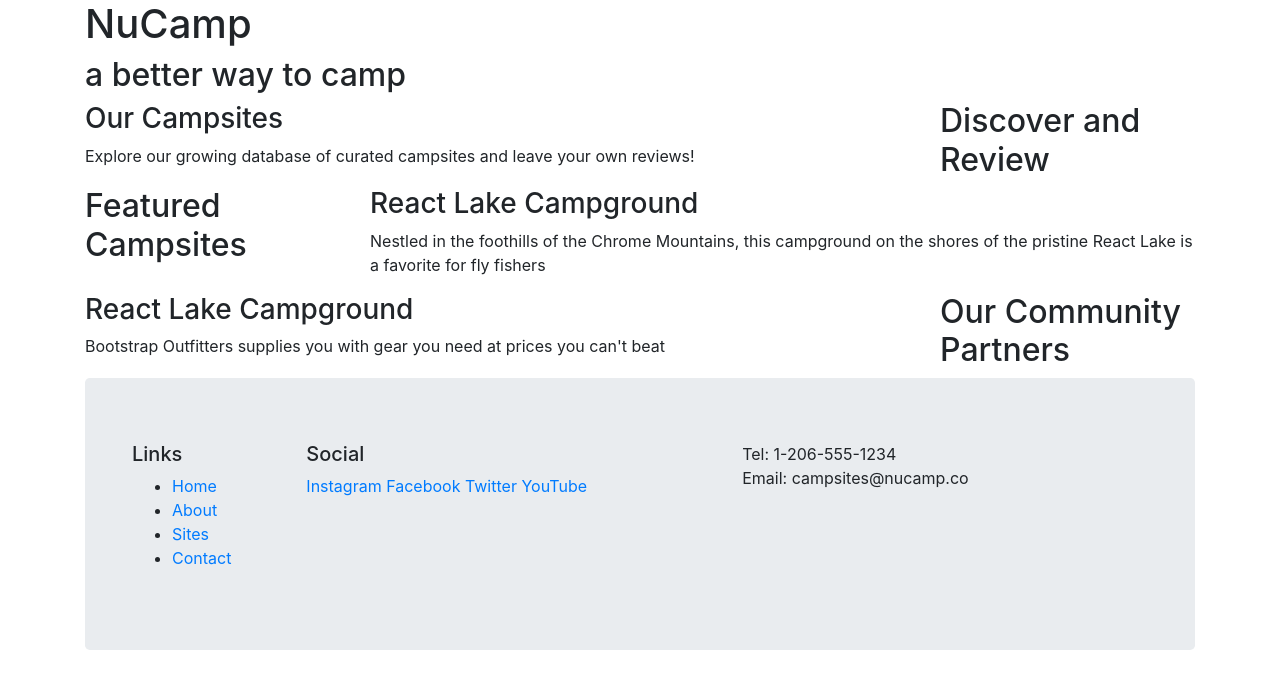
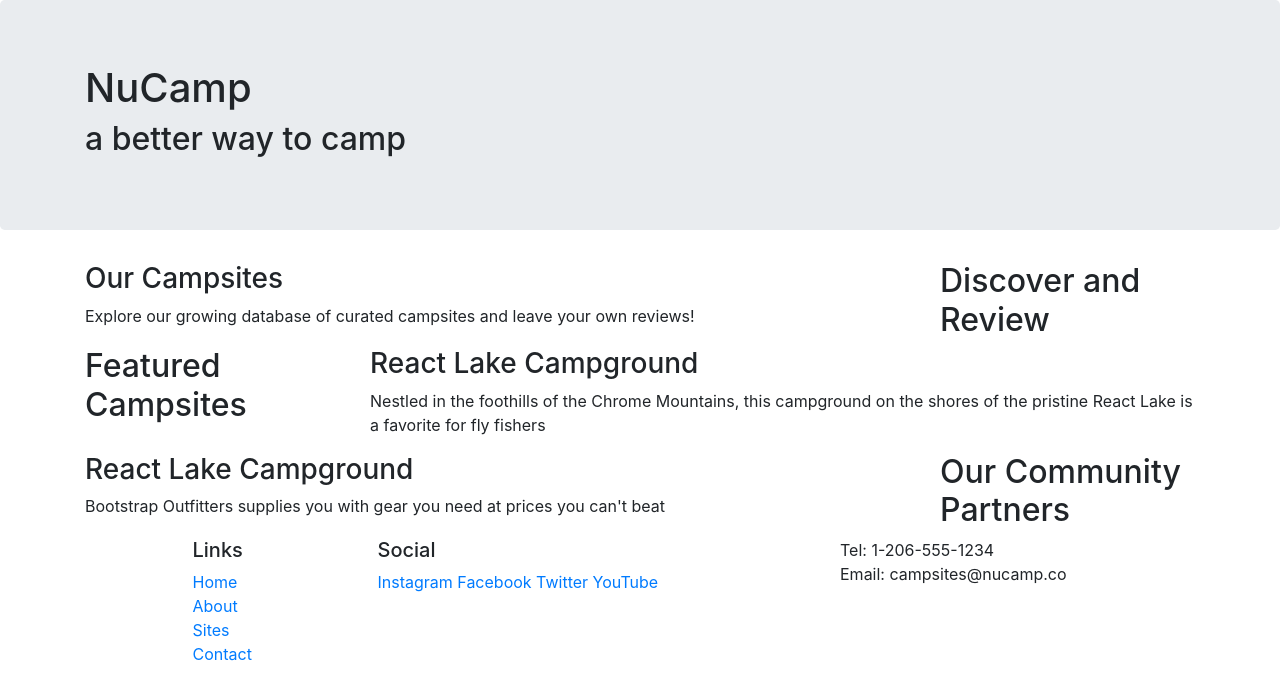
Before and after one commit to Calamity-Jaymi/nucampsite21, a website: page index.html in a window 1280 px wide. Drawn offline with nearby package versions, Linux system fonts and the light colour scheme.

Commit message:
Bootstrap grid

```diff
--- a/index.html
+++ b/index.html
@@ -18,7 +18,7 @@
     <title>NuCamp: A Better Way to Camp</title>
   </head>
   <body>
-    <header>
+    <header class="jumbotron">
       <div class="container">
         <div class="row">
           <div class="col">
@@ -69,12 +69,12 @@
         </div>
     </div>
 
-    <footer class="jumbotron">
-      <div class="container">
+    <footer class="">
+      <div class="container-fluid">
         <div class="row">
-            <div class="col-4 col-sm-2">
+            <div class="col-4 col-sm-2 offset-1">
                 <h5>Links</h5>
-                <ul>
+                <ul class="list-unstyled">
                 <li><a href="#">Home</a></li>
                 <li><a href="#">About</a></li>
                 <li><a href="#">Sites</a></li>
```
